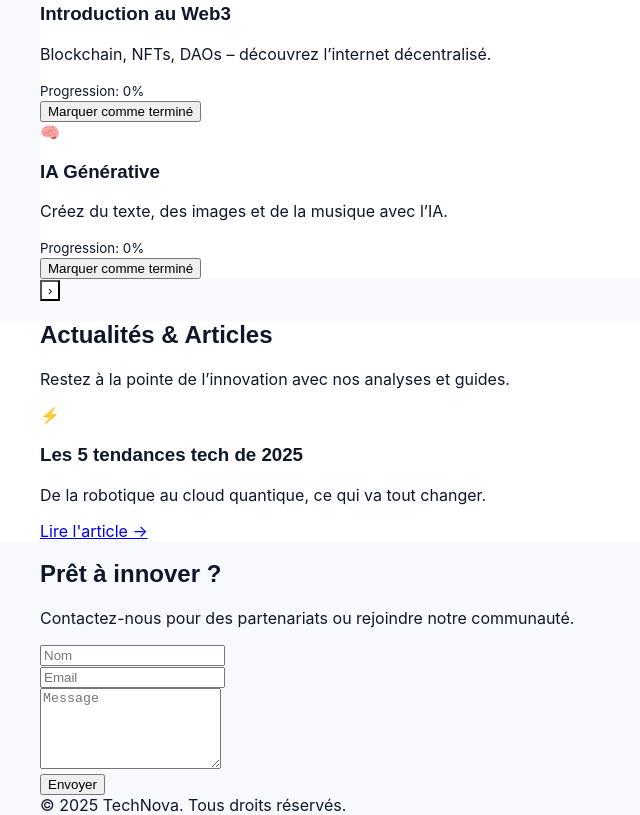
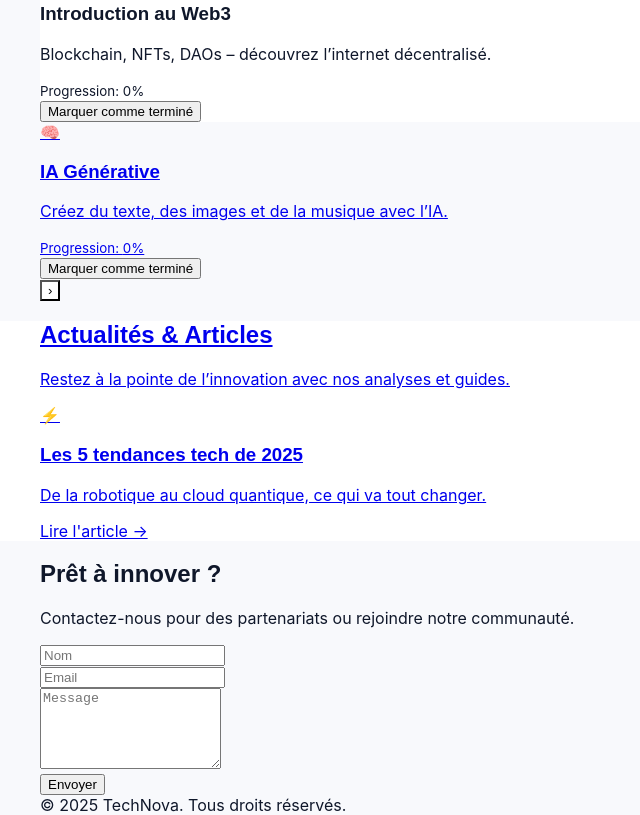
Before and after one commit to Sanjih/TechNova, a website: page index.html in a window 1280 px wide. Shown: the part 899-1714 px from the top of the page, without its empty margins (0-640 px from the left). Drawn offline with Linux system fonts and the light colour scheme.

Commit message:
Update index.html

```diff
--- a/index.html
+++ b/index.html
@@ -147,7 +147,7 @@
               </button>
             </div>
           </div>
-          <div class="tutorial-card flex-shrink-0 w-80 bg-white rounded-2xl shadow-lg overflow-hidden transform hover:-translate-y-3 transition">
+          <a href="tutorials/Tsy tokny izy no hibaiko antsika.html" class="tutorial-card flex-shrink-0 w-80 bg-white rounded-2xl shadow-lg overflow-hidden transform hover:-translate-y-3 transition block">
             <div class="card-img h-44 bg-gradient-to-br from-purple-500 to-bleu flex items-center justify-center text-6xl text-white">🧠</div>
             <div class="p-6">
               <h3 class="text-xl font-bold mb-2">IA Générative</h3>
```
